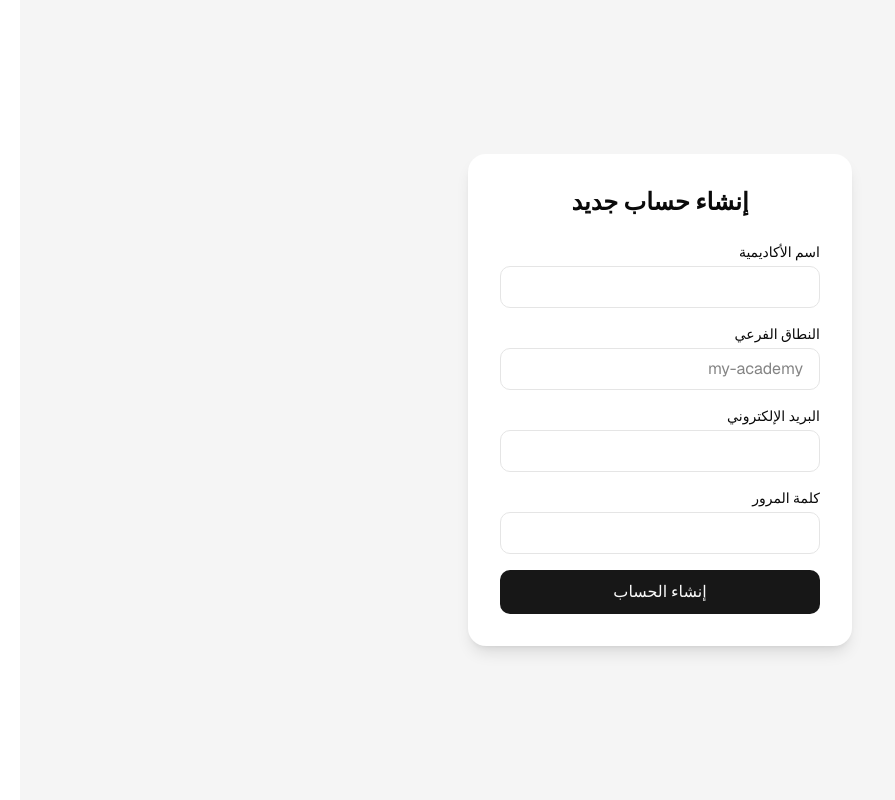
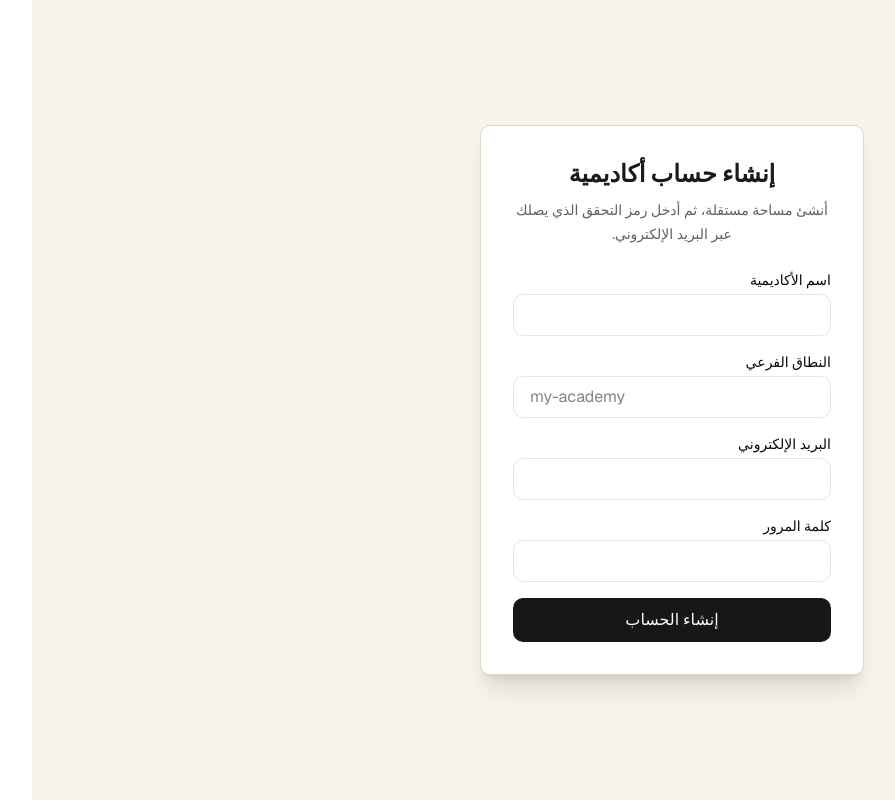
Before and after one commit to yousfisouhaib0810-commits/school, a Next.js app in the folder school/apps/web/: page /register in a window 1280 px wide. Shown: the whole page, without its empty margins (77-972 px from the left). Built offline with nearby package versions, Linux system fonts and the light colour scheme; no server answers.

Commit message:
Polish auth and landing Arabic UI

```diff
--- a/school/apps/web/src/app/(auth)/layout.tsx
+++ b/school/apps/web/src/app/(auth)/layout.tsx
@@ -4,7 +4,7 @@ export default function AuthLayout({
   children: React.ReactNode;
 }) {
   return (
-    <div className="flex min-h-screen items-center justify-center bg-muted">
+    <div className="flex min-h-screen items-center justify-center bg-[#f7f4ec]" dir="rtl">
       <div className="w-full max-w-md p-8">{children}</div>
     </div>
   );
--- a/school/apps/web/src/app/(auth)/login/page.tsx
+++ b/school/apps/web/src/app/(auth)/login/page.tsx
@@ -44,8 +44,11 @@ export default function LoginPage() {
   }
 
   return (
-    <div className="rounded-2xl bg-white p-8 shadow-lg">
-      <h1 className="mb-6 text-center text-2xl font-bold">تسجيل الدخول</h1>
+    <div className="rounded-lg border border-[#ded6c3] bg-white p-8 shadow-xl">
+      <h1 className="mb-2 text-center text-2xl font-black text-[#161c18]">تسجيل الدخول</h1>
+      <p className="mb-6 text-center text-sm leading-6 text-[#5d635c]">
+        أدخل بريدك ونطاق الأكاديمية للوصول إلى لوحة التحكم.
+      </p>
       <form onSubmit={handleSubmit} className="space-y-4">
         {error && <div className="rounded-lg bg-destructive/10 p-3 text-sm text-destructive">{error}</div>}
         <div>
@@ -58,7 +61,8 @@ export default function LoginPage() {
             value={email}
             onChange={(event) => setEmail(event.target.value)}
             required
-            className="w-full rounded-lg border border-border px-4 py-2 focus:outline-none focus:ring-2 focus:ring-primary"
+            dir="ltr"
+            className="w-full rounded-lg border border-border px-4 py-2 text-left focus:outline-none focus:ring-2 focus:ring-primary"
           />
         </div>
         <div>
@@ -73,7 +77,8 @@ export default function LoginPage() {
             required
             minLength={3}
             pattern="^[a-z0-9](?:[a-z0-9-]*[a-z0-9])?$"
-            className="w-full rounded-lg border border-border px-4 py-2 focus:outline-none focus:ring-2 focus:ring-primary"
+            dir="ltr"
+            className="w-full rounded-lg border border-border px-4 py-2 text-left focus:outline-none focus:ring-2 focus:ring-primary"
             placeholder="my-academy"
           />
         </div>
@@ -88,7 +93,8 @@ export default function LoginPage() {
             onChange={(event) => setPassword(event.target.value)}
             required
             minLength={8}
-            className="w-full rounded-lg border border-border px-4 py-2 focus:outline-none focus:ring-2 focus:ring-primary"
+            dir="ltr"
+            className="w-full rounded-lg border border-border px-4 py-2 text-left focus:outline-none focus:ring-2 focus:ring-primary"
           />
         </div>
         <button
--- a/school/apps/web/src/app/(auth)/register/page.tsx
+++ b/school/apps/web/src/app/(auth)/register/page.tsx
@@ -42,8 +42,11 @@ export default function RegisterPage() {
   }
 
   return (
-    <div className="rounded-2xl bg-white p-8 shadow-lg">
-      <h1 className="mb-6 text-center text-2xl font-bold">إنشاء حساب جديد</h1>
+    <div className="rounded-lg border border-[#ded6c3] bg-white p-8 shadow-xl">
+      <h1 className="mb-2 text-center text-2xl font-black text-[#161c18]">إنشاء حساب أكاديمية</h1>
+      <p className="mb-6 text-center text-sm leading-6 text-[#5d635c]">
+        أنشئ مساحة مستقلة، ثم أدخل رمز التحقق الذي يصلك عبر البريد الإلكتروني.
+      </p>
       <form onSubmit={handleSubmit} className="space-y-4">
         {error && <div className="rounded-lg bg-destructive/10 p-3 text-sm text-destructive">{error}</div>}
         <div>
@@ -72,7 +75,8 @@ export default function RegisterPage() {
             required
             minLength={3}
             pattern="^[a-z0-9](?:[a-z0-9-]*[a-z0-9])?$"
-            className="w-full rounded-lg border border-border px-4 py-2 focus:outline-none focus:ring-2 focus:ring-primary"
+            dir="ltr"
+            className="w-full rounded-lg border border-border px-4 py-2 text-left focus:outline-none focus:ring-2 focus:ring-primary"
             placeholder="my-academy"
           />
         </div>
@@ -86,7 +90,8 @@ export default function RegisterPage() {
             value={email}
             onChange={(event) => setEmail(event.target.value)}
             required
-            className="w-full rounded-lg border border-border px-4 py-2 focus:outline-none focus:ring-2 focus:ring-primary"
+            dir="ltr"
+            className="w-full rounded-lg border border-border px-4 py-2 text-left focus:outline-none focus:ring-2 focus:ring-primary"
           />
         </div>
         <div>
@@ -100,7 +105,8 @@ export default function RegisterPage() {
             onChange={(event) => setPassword(event.target.value)}
             required
             minLength={8}
-            className="w-full rounded-lg border border-border px-4 py-2 focus:outline-none focus:ring-2 focus:ring-primary"
+            dir="ltr"
+            className="w-full rounded-lg border border-border px-4 py-2 text-left focus:outline-none focus:ring-2 focus:ring-primary"
           />
         </div>
         <button
--- a/school/apps/web/src/app/(auth)/verify-email/page.tsx
+++ b/school/apps/web/src/app/(auth)/verify-email/page.tsx
@@ -58,10 +58,10 @@ function VerifyEmailForm() {
   }
 
   return (
-    <div className="rounded-2xl bg-white p-8 shadow-lg">
-      <h1 className="mb-2 text-center text-2xl font-bold">تأكيد البريد الإلكتروني</h1>
-      <p className="mb-6 text-center text-sm text-muted-foreground">
-        أدخل رمز التحقق المرسل إلى {email || "بريدك الإلكتروني"}.
+    <div className="rounded-lg border border-[#ded6c3] bg-white p-8 shadow-xl">
+      <h1 className="mb-2 text-center text-2xl font-black text-[#161c18]">تأكيد البريد الإلكتروني</h1>
+      <p className="mb-6 text-center text-sm leading-6 text-[#5d635c]">
+        أدخل رمز التحقق المكوّن من 6 أرقام والمرسل إلى {email || "بريدك الإلكتروني"}.
       </p>
       <form onSubmit={handleSubmit} className="space-y-4">
         {error && <div className="rounded-lg bg-destructive/10 p-3 text-sm text-destructive">{error}</div>}
@@ -78,6 +78,7 @@ function VerifyEmailForm() {
             required
             minLength={6}
             maxLength={6}
+            dir="ltr"
             className="w-full rounded-lg border border-border px-4 py-2 text-center tracking-[0.5em] focus:outline-none focus:ring-2 focus:ring-primary"
             placeholder="000000"
           />
@@ -104,7 +105,7 @@ function VerifyEmailForm() {
 
 export default function VerifyEmailPage() {
   return (
-    <Suspense fallback={<div className="rounded-2xl bg-white p-8 text-center shadow-lg">جار التحميل...</div>}>
+    <Suspense fallback={<div className="rounded-lg bg-white p-8 text-center shadow-lg">جار التحميل...</div>}>
       <VerifyEmailForm />
     </Suspense>
   );
--- a/school/apps/web/src/app/page.tsx
+++ b/school/apps/web/src/app/page.tsx
@@ -45,12 +45,12 @@ const features = [
   },
   {
     title: "فيديو محمي",
-    text: "رفع عبر Cloudflare Stream وروابط تشغيل موقعة بعلامات مائية.",
+    text: "رفع عبر Cloudflare Stream وروابط تشغيل موقعة للحد من الوصول المباشر.",
     icon: Video,
   },
   {
     title: "حصص مباشرة",
-    text: "جلسات مباشرة مرتبطة بالدروس مع تحكم في الوصول.",
+    text: "جلسات مباشرة مرتبطة بالدروس مع تحكم في الوصول للطلاب.",
     icon: Radio,
   },
   {
@@ -62,7 +62,7 @@ const features = [
 
 function PlatformHome() {
   return (
-    <main className="min-h-screen bg-[#f7f4ec] text-[#161c18]">
+    <main className="min-h-screen bg-[#f7f4ec] text-[#161c18]" dir="rtl">
       <section className="mx-auto flex min-h-[92vh] w-full max-w-7xl flex-col px-5 py-6 sm:px-8">
         <nav className="flex items-center justify-between gap-4 border-b border-[#ded6c3] pb-5">
           <Link href="/" className="text-lg font-black tracking-tight">
@@ -87,8 +87,8 @@ function PlatformHome() {
               أنشئ أكاديميتك، انشر دروسك، وابدأ استقبال الطلاب بأمان.
             </h1>
             <p className="mt-6 max-w-2xl text-lg leading-8 text-[#5d635c]">
-              صفحة تسجيل، لوحة إدارة، محتوى تعليمي، فيديو محمي، حصص مباشرة، واشتراكات في نظام واحد مصمم للعمل كمنتج
-              SaaS حقيقي.
+              صفحة هبوط، تسجيل حساب، لوحة إدارة، محتوى تعليمي، فيديو محمي، حصص مباشرة، واشتراكات في نظام واحد
+              مصمم ليعمل كمنتج SaaS حقيقي.
             </p>
             <div className="mt-8 flex flex-wrap gap-3">
               <Link
@@ -148,7 +148,7 @@ export default async function HomePage() {
   if (!landingPage || !landingPage.published) {
     if (!landingPage) return notFound();
     return (
-      <div className="flex min-h-screen items-center justify-center px-6 text-center">
+      <div className="flex min-h-screen items-center justify-center px-6 text-center" dir="rtl">
         <h1 className="text-2xl font-bold">هذه الأكاديمية غير منشورة بعد.</h1>
       </div>
     );
```
Also changed, not shown: 1 other file (tests, documents, lock files or other folders).
